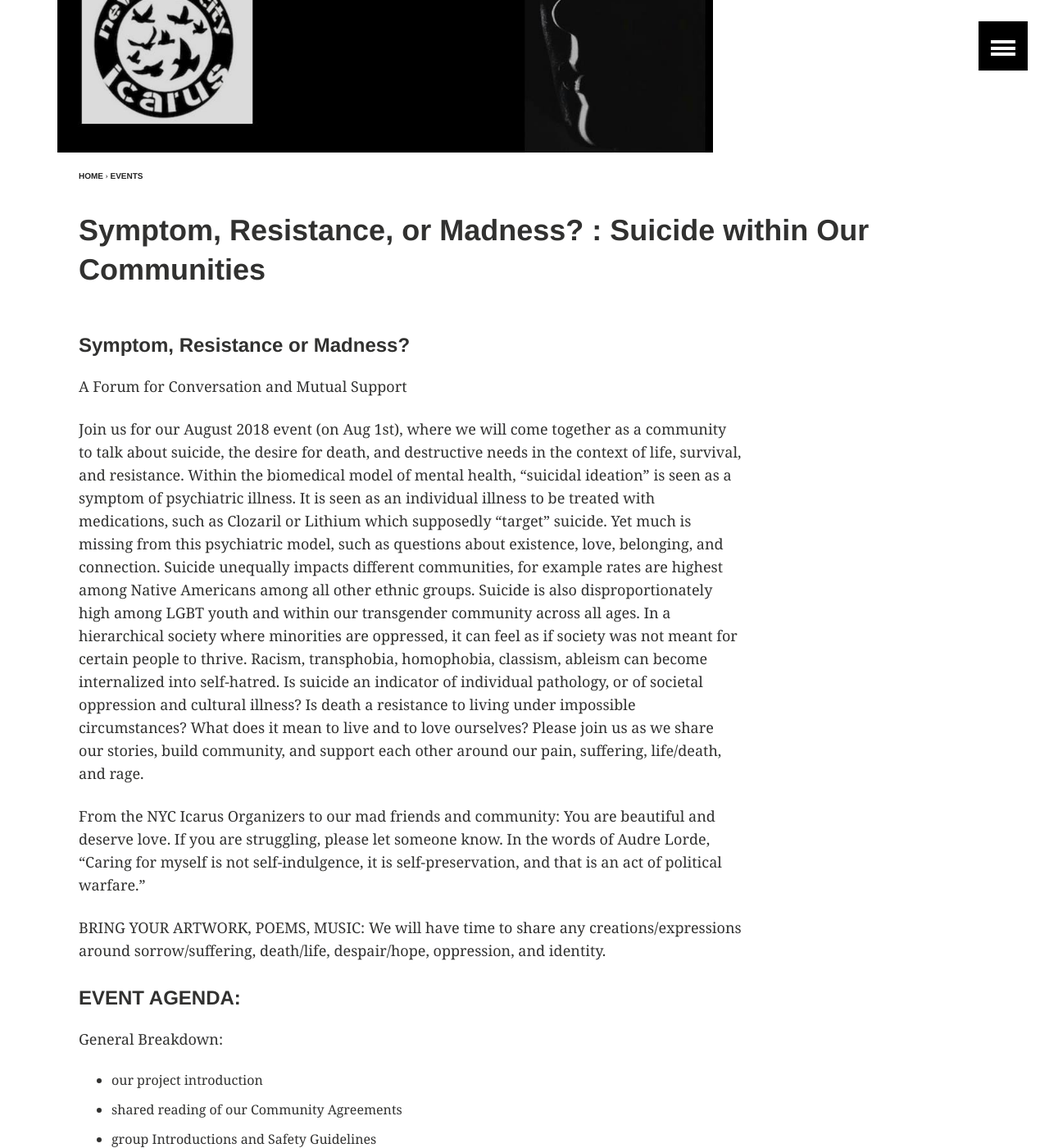
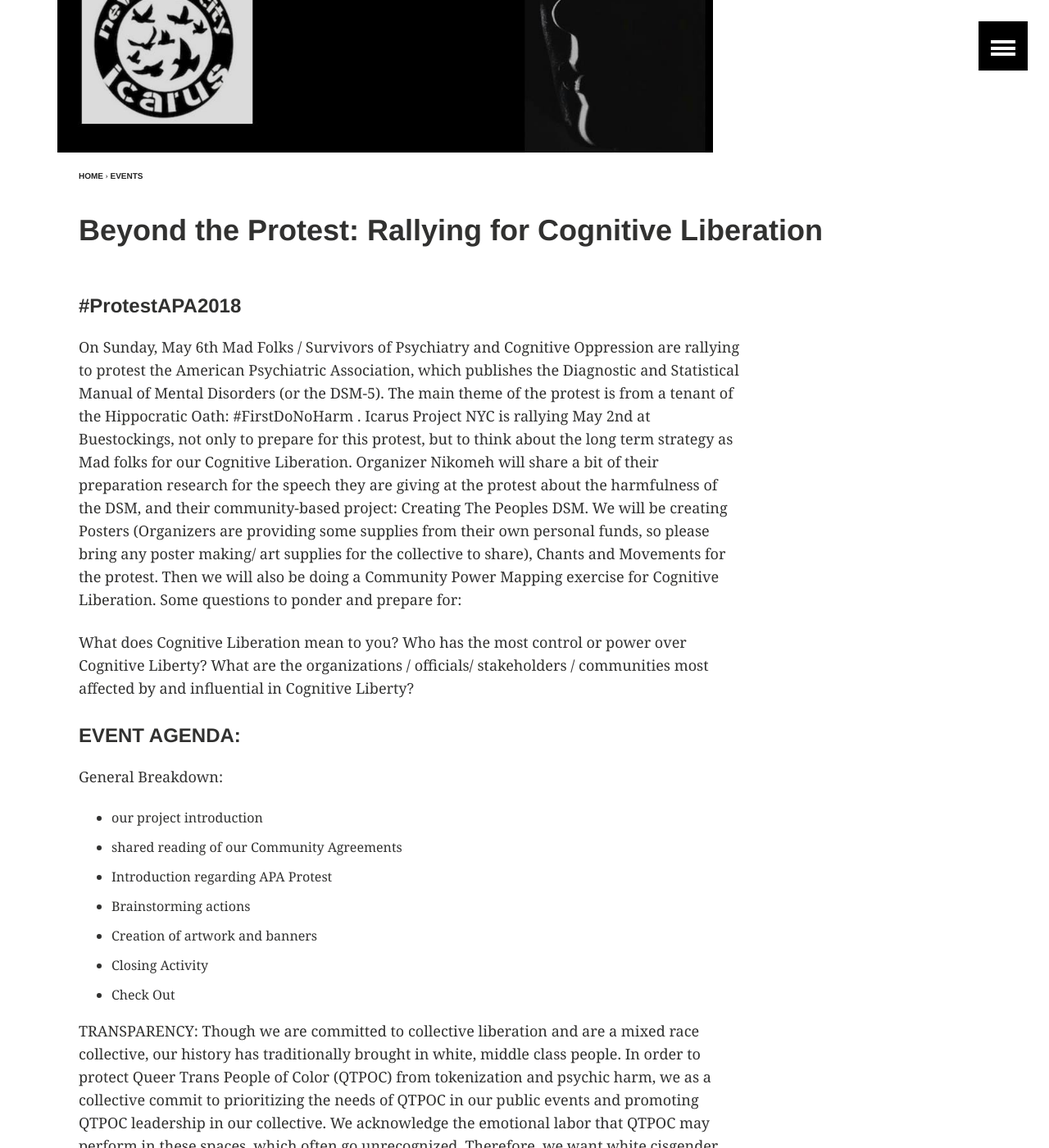
Before and after one commit to nycicarus/nycicarus.github.io, a Jekyll site: the page built from _posts/events/2018-5-2-ProtestAPA.md, in a window 1280 px wide and 1400 px high, scrolled down 326 px. Shown: the whole window at 82% size. Built offline with Jekyll 4.4.1, drawn with Linux system fonts in a browser that asks for light colours; comment, search, counter and statistics services are not loaded; some of the changed text lies outside the part shown.

Commit message:
Update 2018-5-2-ProtestAPA.md

```diff
--- a/_posts/events/2018-5-2-ProtestAPA.md
+++ b/_posts/events/2018-5-2-ProtestAPA.md
@@ -1,10 +1,10 @@
 ---
 layout: article
-title: "Symptom, Resistance, or Madness? : Suicide within Our Communities"
+title: "Beyond the Protest: Rallying for Cognitive Liberation"
 categories: events
 description: ""
-excerpt: "NYC Icarus brings together folx to talk suicide, from thoughts, to viewpoints, to systemic oppression"
-tags: [ community, discussion, suicide, healing ]
+excerpt: "NYC Icarus along with collaborating groups protests the American Psychiatric Association 2018"
+tags: [ community, protest, activism ]
 comments: true
 ads: false
 image:
@@ -12,8 +12,8 @@ image:
   feature: 37823590_1710740259039925_8405954853217501184_o.jpg
   credit:
   creditlink:
-event-date: "Wednesday, August 1st, 2018"
-event-time: "7:00 pm - 9:30 pm"
+event-date: "Wednesday, May 2nd, 2018"
+event-time: "7:00 pm - 9:00 pm"
 location: "Bluestockings Books"
 location-street: "172 Allen Street"
 location-city-state: "New York, NY"
@@ -22,17 +22,14 @@ email: ""
 phone: ""
 ---
 
-#### Symptom, Resistance or Madness?
+#### #ProtestAPA2018
 
-A Forum for Conversation and Mutual Support
+On Sunday, May 6th Mad Folks / Survivors of Psychiatry and Cognitive Oppression are rallying to protest the American Psychiatric Association, which publishes the Diagnostic and Statistical Manual of Mental Disorders (or the DSM-5). The main theme of the protest is from a tenant of the Hippocratic Oath: #FirstDoNoHarm . Icarus Project NYC is rallying May 2nd at Buestockings, not only to prepare for this protest, but to think about the long term strategy as Mad folks for our Cognitive Liberation. Organizer Nikomeh will share a bit of their preparation research for the speech they are giving at the protest about the harmfulness of the DSM, and their community-based project: Creating The Peoples DSM. We will be creating Posters (Organizers are providing some supplies from their own personal funds, so please bring any poster making/ art supplies for the collective to share), Chants and Movements for the protest. Then we will also be doing a Community Power Mapping exercise for Cognitive Liberation. Some questions to ponder and prepare for:
 
-Join us for our August 2018 event (on Aug 1st), where we will come together as a community to talk about suicide, the desire for death, and destructive needs in the context of life, survival, and resistance. Within the biomedical model of mental health, “suicidal ideation” is seen as a symptom of psychiatric illness. It is seen as an individual illness to be treated with medications, such as Clozaril or Lithium which supposedly “target” suicide. Yet much is missing from this psychiatric model, such as questions about existence, love, belonging, and connection. Suicide unequally impacts different communities, for example rates are highest among Native Americans among all other ethnic groups. Suicide is also disproportionately high among LGBT youth and within our transgender community across all ages. In a hierarchical society where minorities are oppressed, it can feel as if society was not meant for certain people to thrive. Racism, transphobia, homophobia, classism, ableism can become internalized into self-hatred. Is suicide an indicator of individual pathology, or of societal oppression and cultural illness? Is death a resistance to living under impossible circumstances? What does it mean to live and to love ourselves? Please join us as we share our stories, build community, and support each other around our pain, suffering, life/death, and rage.
+What does Cognitive Liberation mean to you?
+Who has the most control or power over Cognitive Liberty?
+What are the organizations / officials/ stakeholders / communities most affected by and influential in Cognitive Liberty?
 
-From the NYC Icarus Organizers to our mad friends and community: You are beautiful and deserve love. If you are struggling, please let someone know. In the words of Audre Lorde, “Caring for myself is not self-indulgence, it is self-preservation, and that is an act of political warfare.”
-
-
-
-BRING YOUR ARTWORK, POEMS, MUSIC: We will have time to share any creations/expressions around sorrow/suffering, death/life, despair/hope, oppression, and identity.
 
 #### EVENT AGENDA:
 
@@ -40,12 +37,9 @@ General Breakdown:
 
 * our project introduction
 * shared reading of our Community Agreements
-* group Introductions and Safety Guidelines
-* Arts Open-Share
-* Various perspectives on suicide and suicidal ideation
-* Group Discussion (loosely facilitated by Icarus organizers)
-* Movement Activity
-* Sharing of support and resources
+* Introduction regarding APA Protest
+* Brainstorming actions
+* Creation of artwork and banners
 * Closing Activity
 * Check Out
 
@@ -60,7 +54,7 @@ And then we’ll hang out for a little while and be gone until another month. Ma
 [NYC Icarus FB event](https://www.facebook.com/events/455061404949714/)
 [NYC Icarus website](http://nycicarus.org/events/suicide-madness/)
 
-DATE: Aug. 1th, 2018
+DATE: May 2nd, 2018
 TIME: 7pm
 LOCATION: Bluestockings Bookstore, 172 Allen St, Manhattan
 
```
